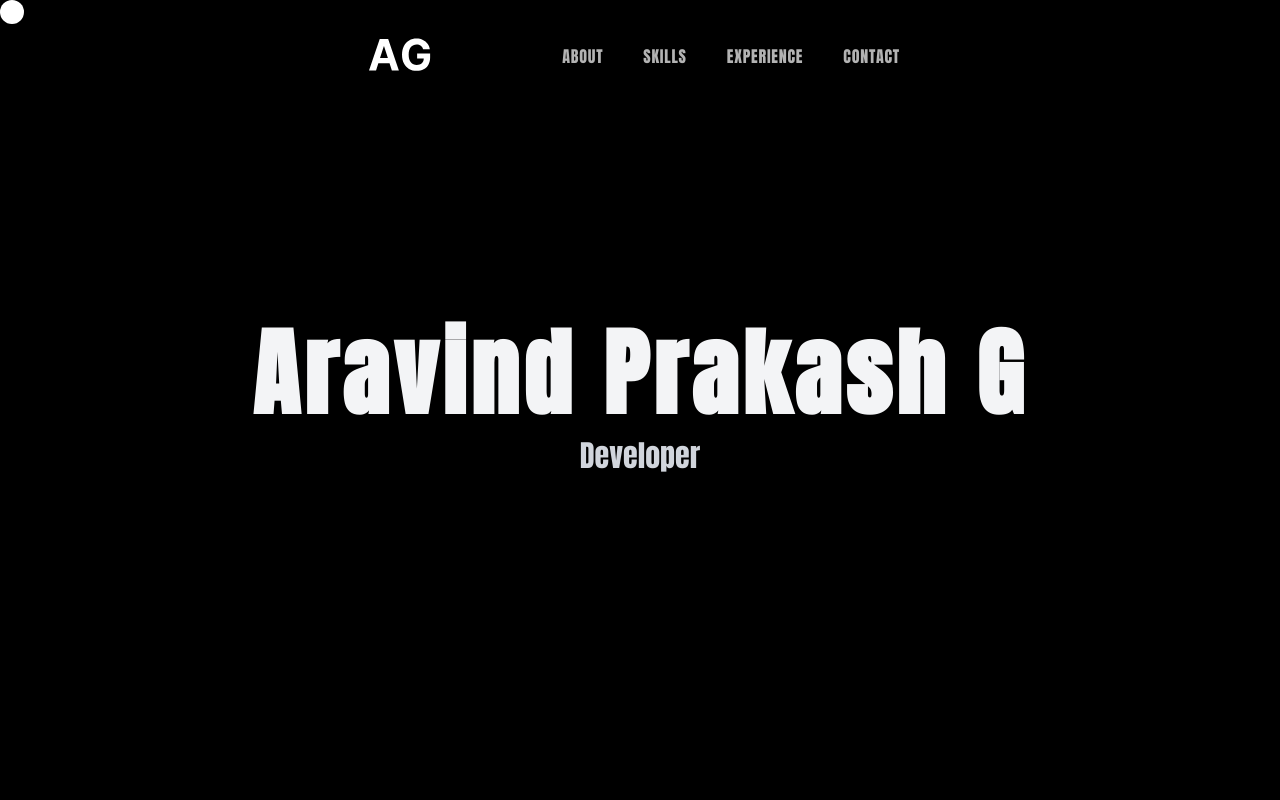
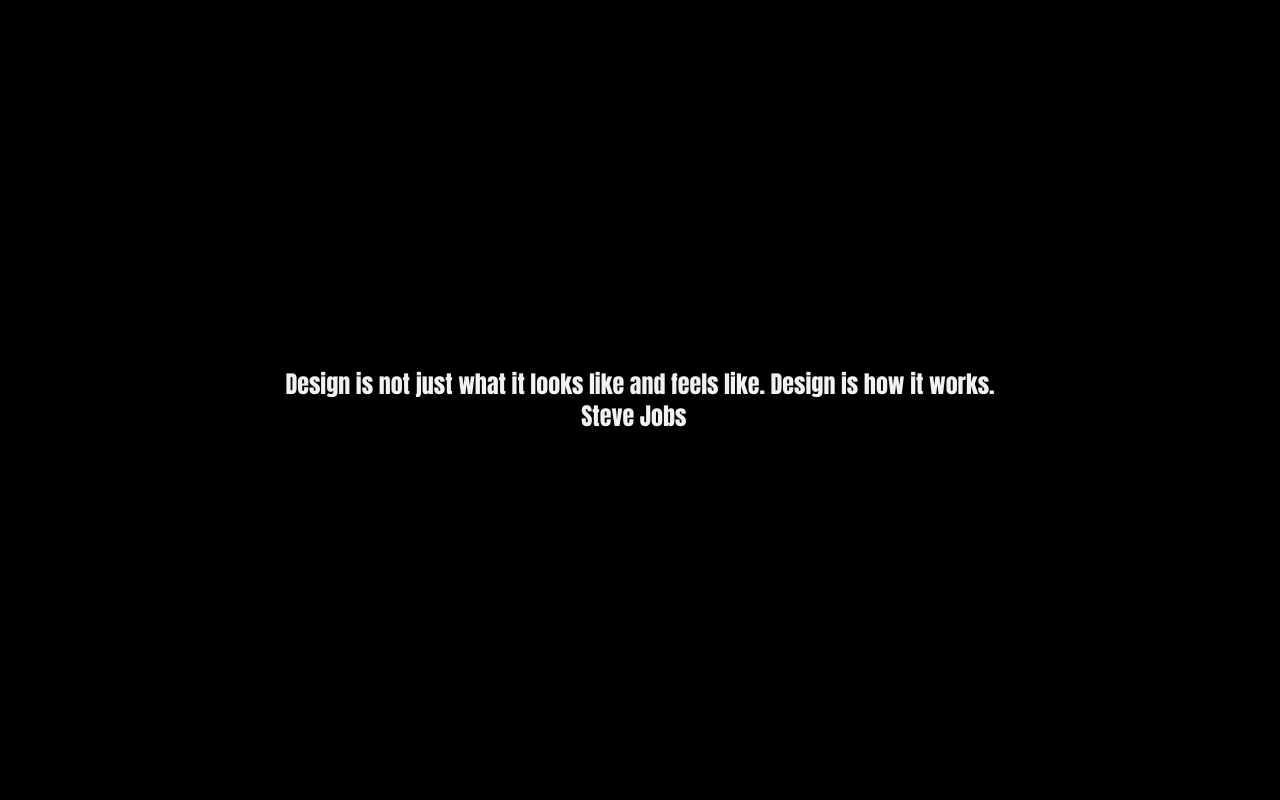
Before and after one commit to aravindprakas/aravindprakash, a React (Vite) app: page / in a window 1280 px wide. Shown: the top 800 px of the page. Built offline with nearby package versions, Linux system fonts and the light colour scheme; the HTML template or start-up script is replaced by a standard one.

Commit message:
performance

```diff
--- a/src/components/MainSections/Loader.jsx
+++ b/src/components/MainSections/Loader.jsx
@@ -6,6 +6,7 @@
   useContext,
   Children,
   isValidElement,
+  forwardRef,
 } from "react";
 import { motion, AnimatePresence } from "framer-motion";
 import { Menu, X } from "lucide-react";
@@ -17,26 +18,15 @@
   return useContext(ScrollContext);
 }
 
-  function AGSvg({ onComplete }) {
-    return (
-      <motion.div
-        initial={{ opacity: 0 }}
-        animate={{ opacity: 1 }}
-        exit={{ scale: 5, opacity: 0, backgroundColor: "#000" }}
-        transition={{ duration: 0.2 }}
-        onAnimationComplete={onComplete}
-        className="absolute inset-0 z-[100] flex items-center justify-center bg-black"
-      >
-      </motion.div>
-    );
-  }
-
 export default function AGLoadingScreen({ children }) {
   const [isAppReady, setIsAppReady] = useState(false);
-    const [isAnimationDone, setIsAnimationDone] = useState(false);
-    const [count, setCount] = useState(1);
-    const [showAG, setShowAG] = useState(false);
   const [hideAll, setHideAll] = useState(false);
+
+  // Typewriter state
+  const quote = "Design is not just what it looks like and feels like. Design is how it works.\n Steve Jobs";
+
+  const [typed, setTyped] = useState("");
+  const [typingDone, setTypingDone] = useState(false);
 
   const sectionsRef = {
     home: useRef(null),
@@ -53,6 +43,7 @@
     }
   };
 
+  // Simulated preload
   useEffect(() => {
     window.scrollTo(0, 0);
     const preload = async () => {
@@ -62,32 +53,36 @@
     preload();
   }, []);
 
+  // Typewriter effect
   useEffect(() => {
-      if (count < 100) {
-        const timer = setTimeout(() => setCount((prev) => prev + 1), 20);
-        return () => clearTimeout(timer);
-      } else {
-        setTimeout(() => setShowAG(true), 300);
+    let i = 0;
+    const speed = 58; // ms per character
+    setTyped("");
+    setTypingDone(false);
+    const timer = setInterval(() => {
+      i++;
+      setTyped(quote.slice(0, i));
+      if (i >= quote.length) {
+        clearInterval(timer);
+        setTypingDone(true);
       }
-    }, [count]);
+    }, speed);
+    return () => clearInterval(timer);
+    // eslint-disable-next-line react-hooks/exhaustive-deps
+  }, []);
 
-    const handleAGComplete = () => {
-      setIsAnimationDone(true);
-    };
-
+  // When preload done + typing done → hide loader
   useEffect(() => {
-      if (isAppReady && isAnimationDone) {
-        setTimeout(() => {
-          setHideAll(true);
-        }, 300);
+    if (isAppReady && typingDone) {
+      setTimeout(() => setHideAll(true), 800);
     }
-    }, [isAppReady, isAnimationDone]);
+  }, [isAppReady, typingDone]);
 
   const wrappedSections = Children.map(children, (child) => {
     if (isValidElement(child)) {
       const key = child.props["data-key"];
       return (
-          <section key={key} ref={sectionsRef[key]}>
+        <section key={key} id={key} ref={sectionsRef[key]}>
           {child}
         </section>
       );
@@ -100,21 +95,35 @@
       <div className="relative w-full">
         {!hideAll && (
           <div className="w-full h-screen bg-black overflow-hidden fixed inset-0 z-[9999]">
-              <div className="w-full h-full flex items-center justify-center z-[200] relative">
+            <div className="w-full h-full flex items-center justify-center z-[200] relative px-6">
               <AnimatePresence>
-                  {!showAG ? (
                 <motion.div
-                      key="loader"
+                  key="loader-quote"
                   initial={{ opacity: 0 }}
                   animate={{ opacity: 1 }}
                   exit={{ opacity: 0 }}
-                      className="text-white/95 text-6xl font-mono"
+                  className="text-white/95 max-w-3xl text-center"
+                  style={{ lineHeight: 1.4 }}
                 >
-                      {count}%
+                  <p className="text-xl md:text-2xl font-sans" aria-live="polite">
+                    <span className="whitespace-pre-wrap">{typed}</span>
+                    {/* caret */}
+                    <span
+                      className={`ml-1 inline-block align-middle ${
+                        typingDone
+                          ? "opacity-0"
+                          : "animate-[blink_1s_steps(2,start)_infinite]"
+                      }`}
+                      style={{
+                        width: 10,
+                        height: 22,
+                        background: "white",
+                        display: "inline-block",
+                        marginLeft: 8,
+                      }}
+                    />
+                  </p>
                 </motion.div>
-                  ) : (
-                    <AGSvg key="agsvg" onComplete={handleAGComplete} />
-                  )}
               </AnimatePresence>
             </div>
           </div>
@@ -136,7 +145,10 @@
   );
 }
 
+/* ========================= NavBar & helpers (same as before) ========================= */
+
 export function NavBar() {
+  const tabs = ["about", "skills", "experience", "contact"];
   const [position, setPosition] = useState({ left: 0, width: 0, opacity: 0 });
   const [isMobileMenuOpen, setIsMobileMenuOpen] = useState(false);
   const { scrollTo } = useScroll();
@@ -158,9 +170,9 @@
         <div className="md:hidden pr-3">
           <button onClick={() => setIsMobileMenuOpen((prev) => !prev)}>
             {isMobileMenuOpen ? (
-                <X size={28} color="white" z={41}/>
+              <X size={28} color="white" z={41} />
             ) : (
-                <Menu size={28} color="white" z={41}/>
+              <Menu size={28} color="white" z={41} />
             )}
           </button>
         </div>
@@ -170,7 +182,7 @@
           className="relative hidden md:flex"
         >
           <Cursor position={position} />
-            <Tab tag="about" setPosition={setPosition} >
+          <Tab tag="about" setPosition={setPosition}>
             <p className="tracking-wider">About</p>
           </Tab>
           <Tab tag="skills" setPosition={setPosition}>
```
Lines whose indentation alone changed are shown as unchanged.
